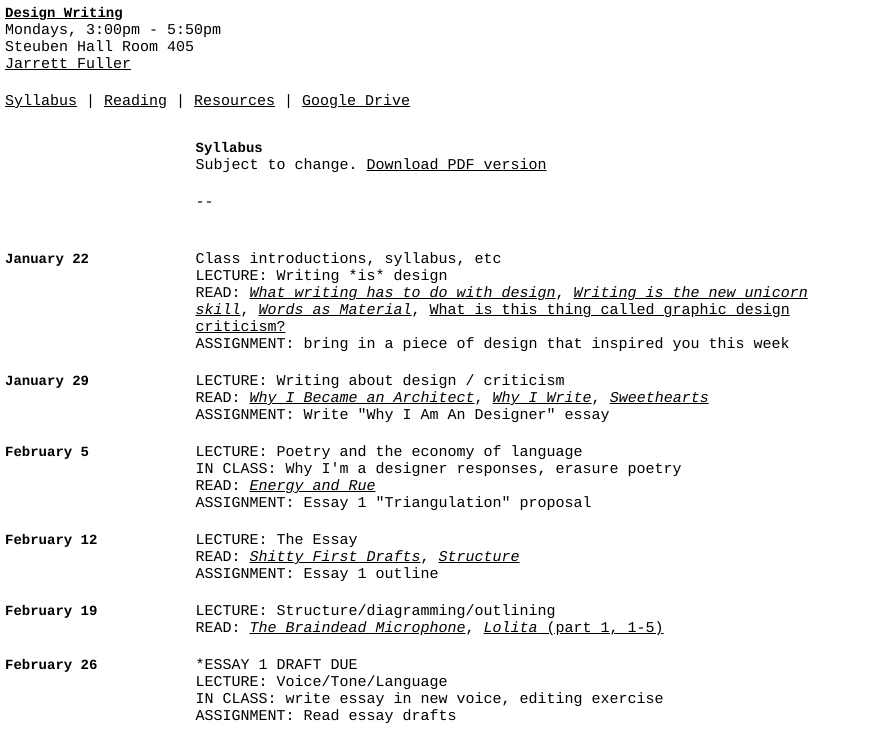
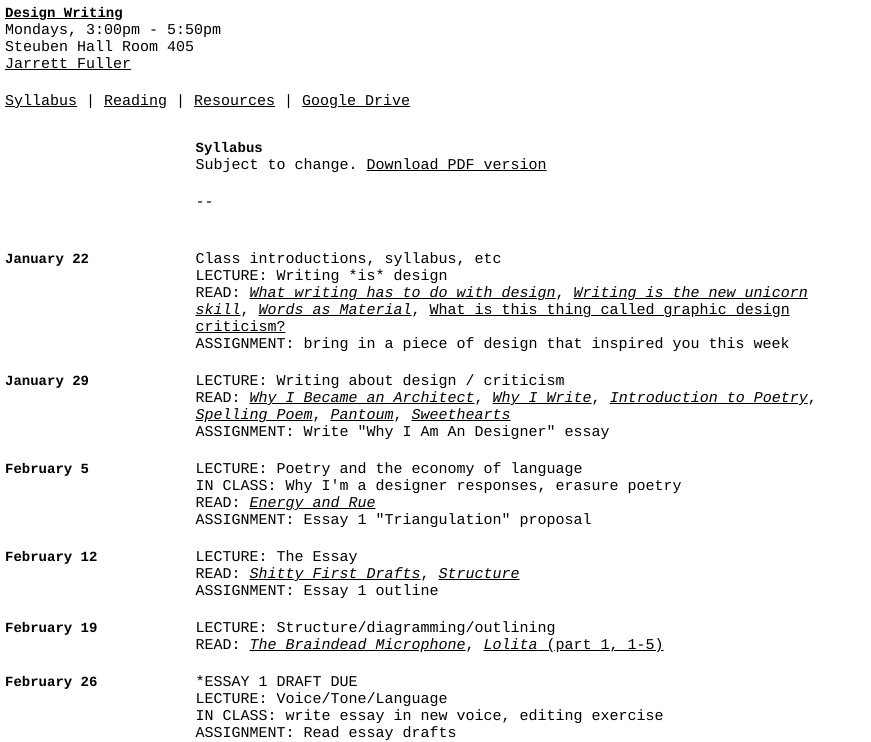
Before and after one commit to jarrettfuller/design-writing, a plain HTML site: page syllabus.html in a window 1280 px wide. Shown: the top 742 px of the page, without its empty margins (0-871 px from the left). Drawn offline with Linux system fonts and the light colour scheme.

Commit message:
added poems

```diff
--- a/syllabus.html
+++ b/syllabus.html
@@ -41,7 +41,7 @@
                 <h3>January 29</h3>
             <div class="class">
                 <p>LECTURE: Writing about design / criticism</p>
-                <p>READ: <a href="https://lebbeuswoods.wordpress.com/2012/02/06/why-i-became-an-architect-part-1/"><i>Why I Became an Architect</i></a>, <a href="downloads/Didion.pdf"><i>Why I Write</i></a>, <a href="http://www.sweetheartsweetheart.com"><i>Sweethearts</i></a></p>
+                <p>READ: <a href="https://lebbeuswoods.wordpress.com/2012/02/06/why-i-became-an-architect-part-1/"><i>Why I Became an Architect</i></a>, <a href="downloads/Didion.pdf"><i>Why I Write</i></a>, <a href="https://www.poetryfoundation.org/poems/46712/introduction-to-poetry"><I>Introduction to Poetry</I></a>, <a href="downloads/atwood-spelling.txt"><i>Spelling Poem</i></a>, <a href="http://www4.ncsu.edu/unity/users/m/morillo/public/pantoum.htm"><i>Pantoum</i></a>, <a href="http://www.sweetheartsweetheart.com"><i>Sweethearts</i></a></p>
                 <p>ASSIGNMENT: Write "Why I Am An Designer" essay</p>
                 </div>
             </div>
```
Also changed, not shown: downloads/atwood-spelling.txt (added).
